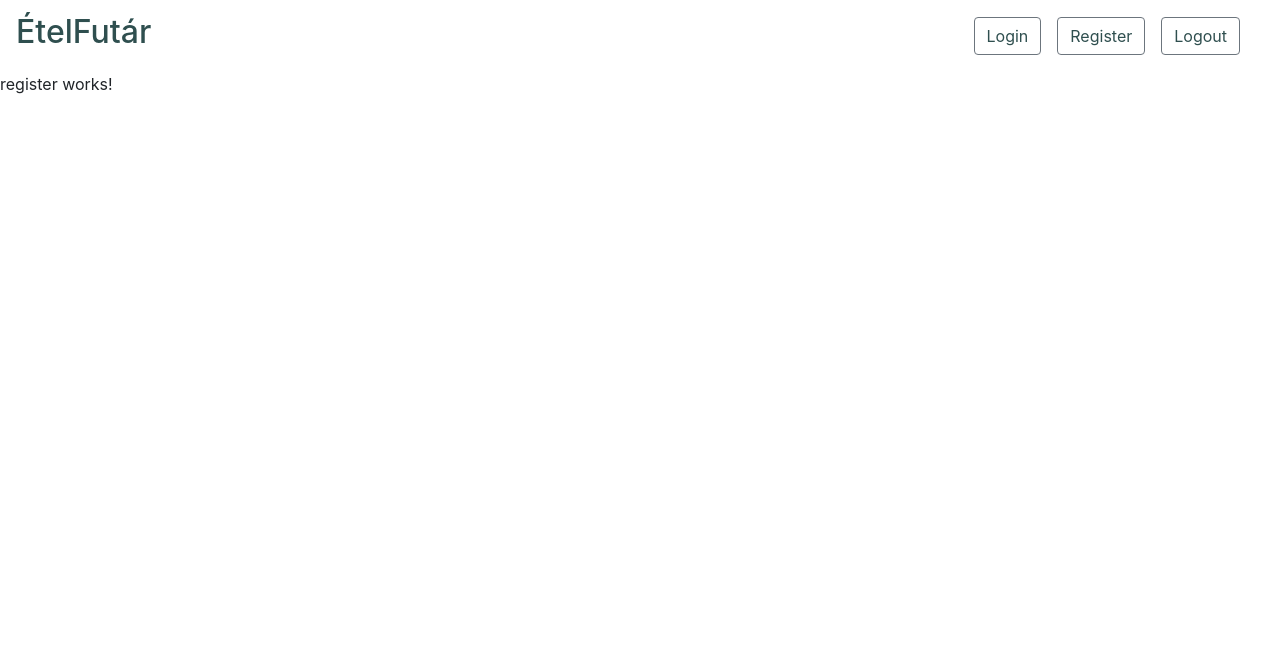
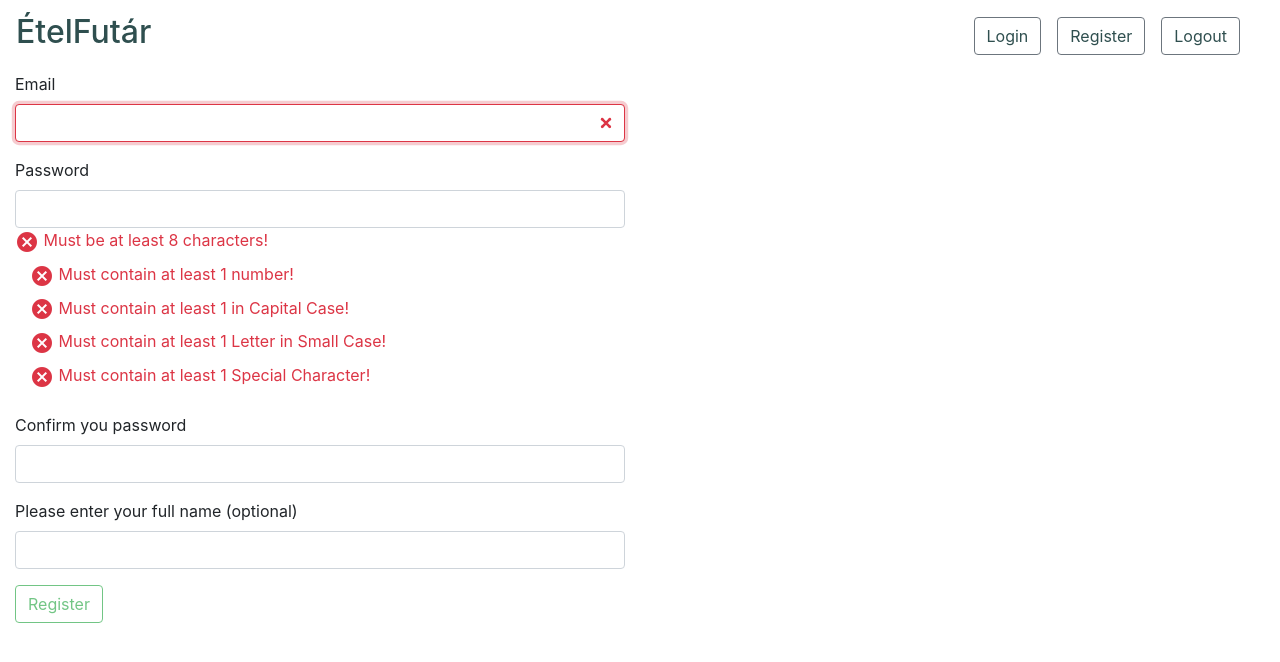
Before and after one commit to gergelykovacs89/tappointment-frontend, an Angular app: page /register in a window 1280 px wide. Shown: the top 662 px of the page. Built offline with nearby package versions, Linux system fonts and the light colour scheme.

Commit message:
add register with custom validators / user model set up

```diff
--- a/src/app/home/home/home.module.ts
+++ b/src/app/home/home/home.module.ts
@@ -3,10 +3,14 @@ import { CommonModule } from '@angular/common';
 import {HomeComponent} from '../home.component';
 import {RegisterComponent} from '../register/register.component';
 import {LoginComponent} from '../login/login.component';
+import {ReactiveFormsModule} from '@angular/forms';
+import {HttpClientModule} from '@angular/common/http';
 
 @NgModule({
   imports: [
-    CommonModule
+    CommonModule,
+    ReactiveFormsModule,
+    HttpClientModule
   ],
   declarations: [HomeComponent, RegisterComponent, LoginComponent]
 })
--- a/src/app/home/register/register.component.html
+++ b/src/app/home/register/register.component.html
@@ -1,3 +1,82 @@
-<p>
-  register works!
-</p>
+<div class="container-fluid">
+  <div class="row">
+    <div class="col-xl-6 col-md-8 col-sm-10">
+      <form [formGroup]="userForm" (ngSubmit)="onSubmit()">
+        <div class="form-group">
+          <label for="email">Email</label>
+          <input
+            type="text"
+            id="email"
+            formControlName="email"
+            class="form-control"
+            [ngClass]="userForm.controls['email'].invalid ? 'is-invalid' : ''"
+            autofocus>
+          <label class="text-danger" *ngIf="userForm.controls['email'].hasError('email')"> Enter a valid email address! </label>
+        </div>
+        <div class="form-group">
+          <label for="password">Password</label>
+          <input
+            type="password"
+            id="password"
+            formControlName="password"
+            class="form-control">
+          <label [ngClass]="userForm.controls['password'].hasError('required') || userForm.controls['password'].hasError('minlength')  ? 'text-danger' : 'text-success'">
+            <i class="material-icons">
+              {{ userForm.controls['password'].hasError('required') || userForm.controls['password'].hasError('minlength') ? 'cancel' : 'check_circle' }}
+            </i>
+            Must be at least 8 characters!
+          </label>
+
+          <label class="col" [ngClass]="userForm.controls['password'].hasError('required') || userForm.controls['password'].hasError('hasNumber')  ? 'text-danger' : 'text-success'">
+            <i class="material-icons">
+              {{ userForm.controls['password'].hasError('required') || userForm.controls['password'].hasError('hasNumber') ? 'cancel' : 'check_circle' }}
+            </i>
+            Must contain at least 1 number!
+          </label>
+
+          <label class="col" [ngClass]="userForm.controls['password'].hasError('required') || userForm.controls['password'].hasError('hasCapitalCase')  ? 'text-danger' : 'text-success'">
+            <i class="material-icons">
+              {{ userForm.controls['password'].hasError('required') || userForm.controls['password'].hasError('hasCapitalCase') ? 'cancel' : 'check_circle' }}
+            </i> Must contain at least 1 in Capital Case!
+          </label>
+
+          <label class="col" [ngClass]="userForm.controls['password'].hasError('required') || userForm.controls['password'].hasError('hasSmallCase')  ? 'text-danger' : 'text-success'">
+            <i class="material-icons">
+              {{ userForm.controls['password'].hasError('required') || userForm.controls['password'].hasError('hasSmallCase') ? 'cancel' : 'check_circle' }}
+            </i>
+            Must contain at least 1 Letter in Small Case!
+          </label>
+
+          <label class="col" [ngClass]="userForm.controls['password'].hasError('required') || userForm.controls['password'].hasError('hasSpecialCharacters') ? 'text-danger' : 'text-success'">
+            <i class="material-icons">
+              {{ userForm.controls['password'].hasError('required') || userForm.controls['password'].hasError('hasSpecialCharacters') ? 'cancel' : 'check_circle' }}
+            </i>
+            Must contain at least 1 Special Character!
+          </label>
+        </div>
+        <div class="form-group">
+          <label for="confirmPassword">Confirm you password</label>
+          <input
+            type="password"
+            id="confirmPassword"
+            formControlName="confirmPassword"
+            class="form-control">
+          <label class="text-danger" *ngIf="userForm.controls['confirmPassword'].hasError('NoPassswordMatch')"> Password do not match </label>
+        </div>
+        <div class="form-group">
+          <label for="fullName">Please enter your full name (optional)</label>
+          <input
+            type="text"
+            id="fullName"
+            formControlName="fullName"
+            class="form-control">
+        </div>
+        <button
+          type="submit"
+          class="btn btn-outline-success"
+          [disabled]="!userForm.valid">Register
+        </button>
+      </form>
+    </div>
+  </div>
+</div>
--- a/src/app/home/register/register.component.ts
+++ b/src/app/home/register/register.component.ts
@@ -1,4 +1,8 @@
 import { Component, OnInit } from '@angular/core';
+import {FormControl, FormGroup, Validators} from '@angular/forms';
+import {CustomValidators} from '../../shared/custom-validators';
+import {UserService} from '../../services/user.service';
+import {Router} from '@angular/router';
 
 @Component({
   selector: 'app-register',
@@ -6,10 +10,51 @@ import { Component, OnInit } from '@angular/core';
   styleUrls: ['./register.component.css']
 })
 export class RegisterComponent implements OnInit {
-
-  constructor() { }
+  userForm: FormGroup;
+  constructor(private userService: UserService,
+              private router: Router) { }
 
   ngOnInit() {
+    this.initForm();
   }
 
+  private initForm() {
+    const email = '';
+    const password = '';
+    const confirmPassword = '';
+    const fullName = '';
+
+
+    this.userForm = new FormGroup({
+        'email': new FormControl(email, Validators.compose([
+          Validators.email,
+          Validators.required])),
+        'password': new FormControl(password, Validators.compose([
+          Validators.required,
+          CustomValidators.patternValidator(/\d/, {hasNumber: true}),
+          CustomValidators.patternValidator(/[A-Z]/, {hasCapitalCase: true}),
+          CustomValidators.patternValidator(/[a-z]/, {hasSmallCase: true}),
+          CustomValidators.patternValidator(/[ !@#$%^&*()_+\-=\[\]{};':"\\|,.<>\/?]/, {hasSpecialCharacters: true}),
+          Validators.minLength(8)])),
+        'confirmPassword': new FormControl(confirmPassword, Validators.compose([Validators.required])),
+        'fullName': new FormControl(fullName)
+      },
+      {
+        validators: CustomValidators.passwordMatchValidator
+      }
+    );
+  }
+
+  onSubmit() {
+    this.userService.registerUser(this.userForm.value)
+      .subscribe((res) => {
+        if (res['status'] === 'OK') {
+          alert(res['message']);
+          this.router.navigate(['/login']);
+        }  else {
+          alert('Something went wrong..., please try again');
+          this.userForm.reset();
+        }
+      });
+  }
 }
--- /dev/null
+++ b/src/app/services/user.service.ts
@@ -0,0 +1,20 @@
+import { Injectable } from '@angular/core';
+import {HttpClient} from '@angular/common/http';
+import {UserModel} from '../shared/models/user.model';
+
+
+const REG_API_ENDPOINT = 'http://localhost:3000/api/register';
+
+@Injectable({
+  providedIn: 'root'
+})
+export class UserService {
+
+  constructor(private httpClient: HttpClient) { }
+
+  registerUser(userData: UserModel) {
+    return this.httpClient.post(REG_API_ENDPOINT, userData);
+  }
+
+
+}
--- /dev/null
+++ b/src/app/shared/custom-validators.ts
@@ -0,0 +1,24 @@
+import {AbstractControl, ValidationErrors, ValidatorFn} from '@angular/forms';
+
+export class CustomValidators {
+  static patternValidator(regex: RegExp, error: ValidationErrors): ValidatorFn {
+    return (control: AbstractControl): { [key: string]: any } => {
+      if (!control.value) {
+        return null;
+      }
+      const valid = regex.test(control.value);
+      return valid ? null : error;
+    };
+  }
+
+
+
+  static passwordMatchValidator: ValidatorFn = (control: AbstractControl): ValidationErrors | null => {
+    const password: string = control.get('password').value;
+    const confirmPassword: string = control.get('confirmPassword').value;
+    if (password !== confirmPassword) {
+      control.get('confirmPassword').setErrors({ NoPassswordMatch: true });
+    }
+    return password === confirmPassword ? null : { NoPassswordMatch: true };
+  }
+}
--- a/src/app/ui/header/header.component.ts
+++ b/src/app/ui/header/header.component.ts
@@ -1,4 +1,5 @@
 import { Component, OnInit } from '@angular/core';
+import {Router} from '@angular/router';
 
 @Component({
   selector: 'app-header',
@@ -8,17 +9,17 @@ import { Component, OnInit } from '@angular/core';
 export class HeaderComponent implements OnInit {
   public isCollapsed = true;
 
-  constructor() { }
+  constructor(private router: Router) { }
 
   ngOnInit() {
   }
 
   onLogin() {
-
+    this.router.navigate(['/login']);
   }
 
   onRegister() {
-
+    this.router.navigate(['/register']);
   }
 
   onLogout() {
--- a/src/index.html
+++ b/src/index.html
@@ -10,5 +10,6 @@
 </head>
 <body>
   <app-root></app-root>
+  <link href="https://fonts.googleapis.com/icon?family=Material+Icons" rel="stylesheet">
 </body>
 </html>
--- a/src/styles.css
+++ b/src/styles.css
@@ -1,2 +1,7 @@
 /* You can add global styles to this file, and also import other style files */
 @import "~bootstrap/dist/css/bootstrap.css";
+
+.material-icons {
+  display: inline-flex;
+  vertical-align: middle;
+}
```
Also changed, not shown: src/app/shared/models/user.model.ts (added, +15 -0 lines), 1 other file (tests, documents, lock files or other folders).
